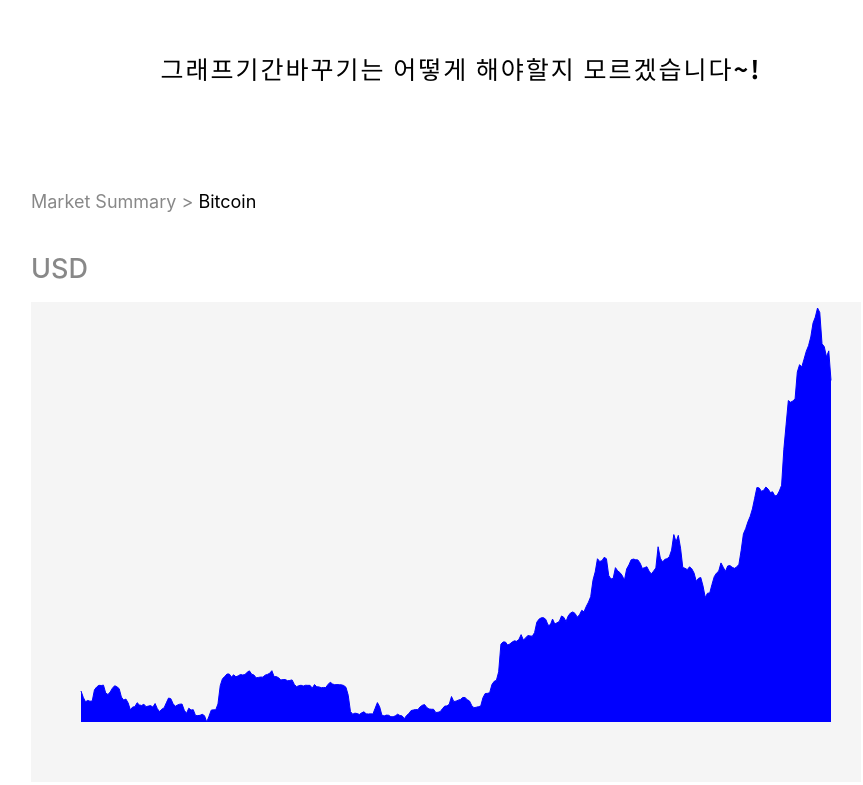
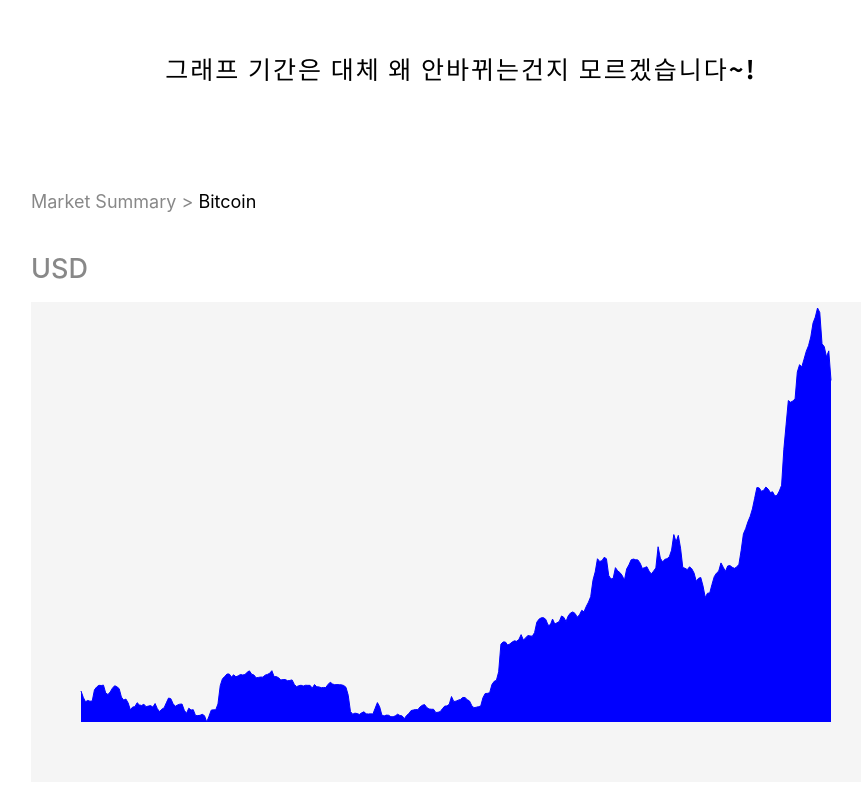
Before and after one commit to Ann-JY/d3-week4, a website built with Vite: page index.html in a window 1280 px wide. Shown: the whole page, without its empty margins (194-1057 px from the left). Built offline with nearby package versions, Linux system fonts and the light colour scheme.

Commit message:
텍스트수정

```diff
--- a/index.html
+++ b/index.html
@@ -19,7 +19,7 @@
     <!-- 맨위글자추가 -->
     <div id="app"></div>
     <script type="module" src="/main.js"></script>
-    <div id="location">그래프기간바꾸기는 어떻게 해야할지 모르겠습니다~!</div>
+    <div id="location">그래프 기간은 대체 왜 안바뀌는건지 모르겠습니다~!</div>
 
     <!-- Summary -->
     <div class="summary">
```
